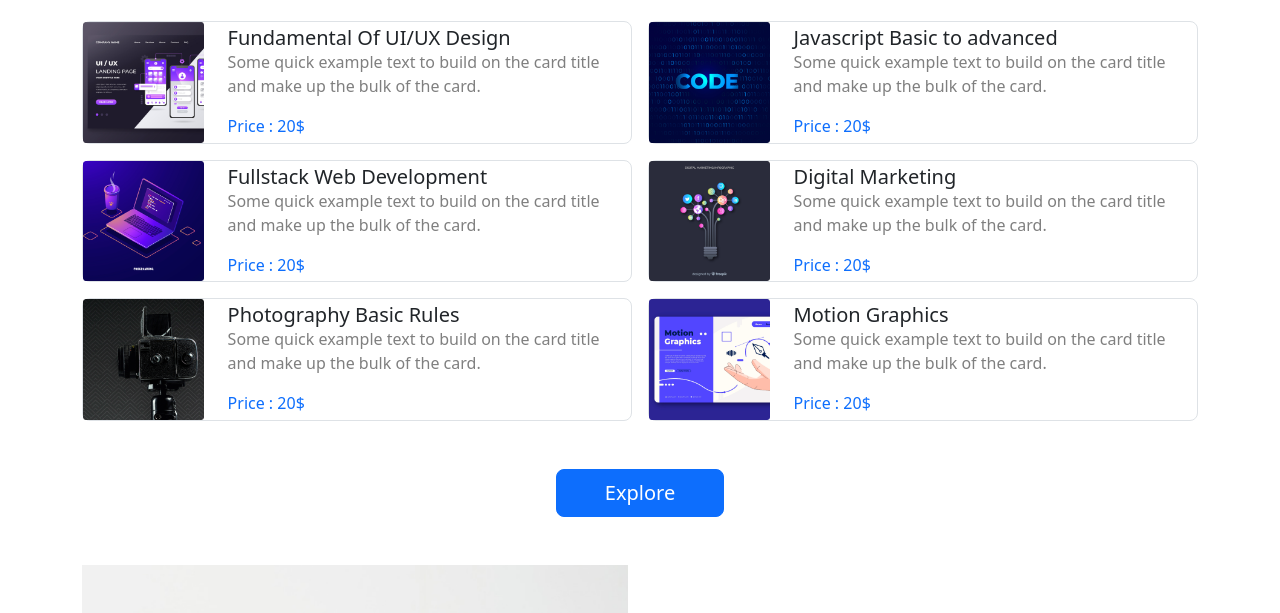
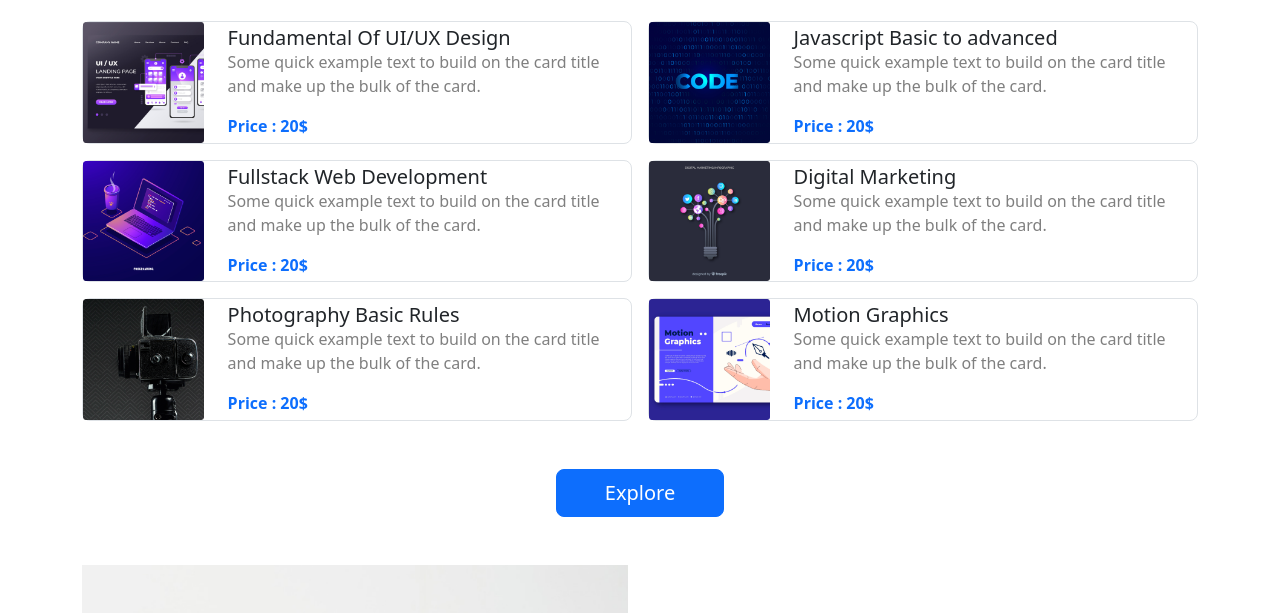
Before and after one commit to mohaimenur1/e-learning, a plain HTML site: page index.html in a window 1280 px wide. Shown: the part 187-800 px from the top of the page. Drawn offline with nearby package versions, Linux system fonts and the light colour scheme.

Commit message:
making course price text bolder

```diff
--- a/index.html
+++ b/index.html
@@ -136,8 +136,8 @@
           data-bs-target="#carouselExampleControls"
           data-bs-slide="prev"
         >
-          <span class="text-primary" class="carousel-control-prev-icon" aria-hidden="true"></span>
-          <span class="text-primary" class="visually-hidden">Previous</span>
+          <span class="text-primary fw-bolder" class="carousel-control-prev-icon" aria-hidden="true"></span>
+          <span class="text-primary fw-bolder" class="visually-hidden">Previous</span>
         </button>
         <button
           class="carousel-control-next"
@@ -145,8 +145,8 @@
           data-bs-target="#carouselExampleControls"
           data-bs-slide="next"
         >
-          <span class="text-primary" class="carousel-control-next-icon" aria-hidden="true"></span>
-          <span class="text-primary" class="visually-hidden">Next</span>
+          <span class="text-primary fw-bolder" class="carousel-control-next-icon" aria-hidden="true"></span>
+          <span class="text-primary fw-bolder" class="visually-hidden">Next</span>
         </button>
       </div>
     </section> -->
@@ -182,7 +182,7 @@
                   Some quick example text to build on the card title and make up
                   the bulk of the card.
                 </p>
-                <span class="text-primary">Price : 20$</span>
+                <span class="text-primary fw-bolder">Price : 20$</span>
               </div>
             </div>
           </div>
@@ -206,7 +206,7 @@
                   Some quick example text to build on the card title and make up
                   the bulk of the card.
                 </p>
-                <span class="text-primary">Price : 20$</span>
+                <span class="text-primary fw-bolder">Price : 20$</span>
               </div>
             </div>
           </div>
@@ -230,7 +230,7 @@
                   Some quick example text to build on the card title and make up
                   the bulk of the card.
                 </p>
-                <span class="text-primary">Price : 20$</span>
+                <span class="text-primary fw-bolder">Price : 20$</span>
               </div>
             </div>
           </div>
@@ -254,7 +254,7 @@
                   Some quick example text to build on the card title and make up
                   the bulk of the card.
                 </p>
-                <span class="text-primary">Price : 20$</span>
+                <span class="text-primary fw-bolder">Price : 20$</span>
               </div>
             </div>
           </div>
@@ -278,7 +278,7 @@
                   Some quick example text to build on the card title and make up
                   the bulk of the card.
                 </p>
-                <span class="text-primary">Price : 20$</span>
+                <span class="text-primary fw-bolder">Price : 20$</span>
               </div>
             </div>
           </div>
@@ -302,7 +302,7 @@
                   Some quick example text to build on the card title and make up
                   the bulk of the card.
                 </p>
-                <span class="text-primary">Price : 20$</span>
+                <span class="text-primary fw-bolder">Price : 20$</span>
               </div>
             </div>
           </div>
@@ -367,7 +367,7 @@
           class="col-lg-6 d-flex justify-content-center align-items-center p-4"
         >
           <button
-            class="btn btn-light btn-lg text-primary px-5"
+            class="btn btn-light btn-lg text-primary fw-bolder px-5"
             data-bs-toggle="modal"
             data-bs-target="#exampleModal"
           >
```
